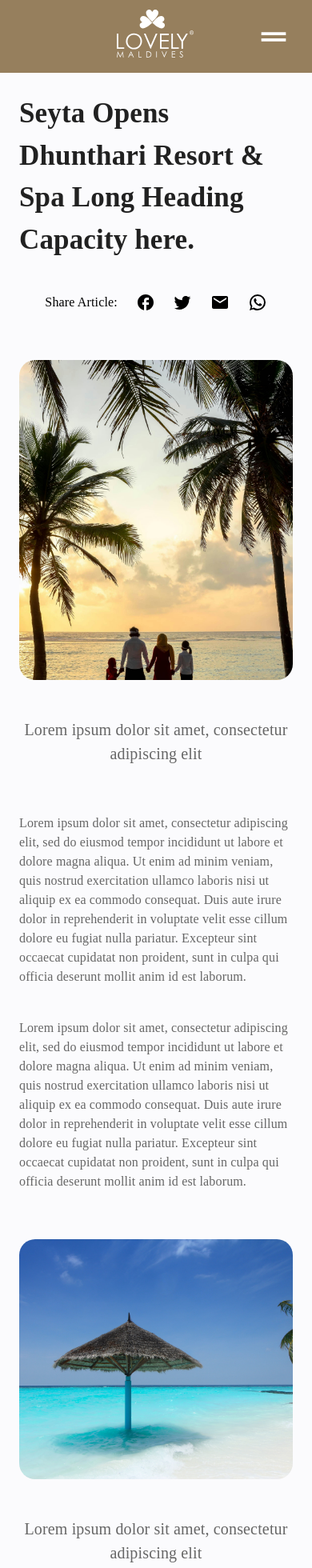
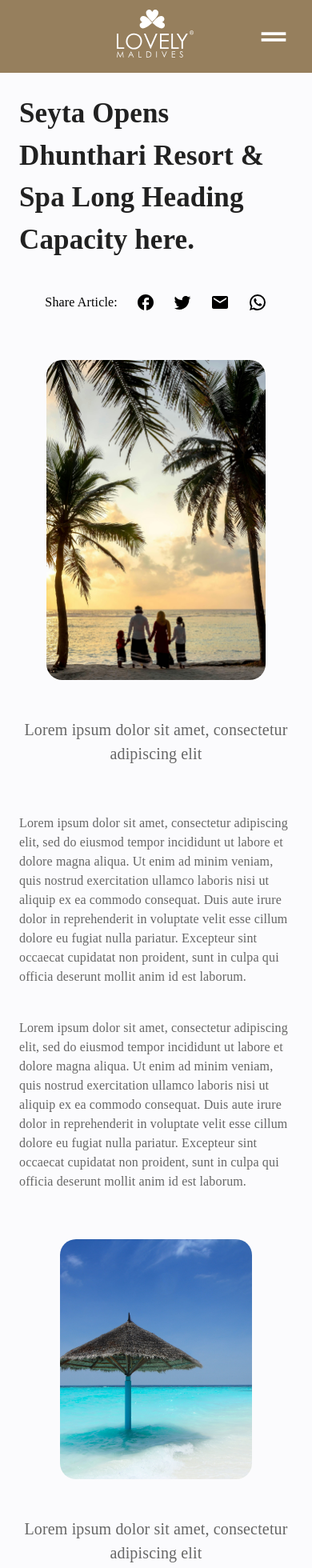
Before and after one commit to MachineIntelligence6/lovely-maldives-ts, a Next.js app: page /blog-articles in a window 390 px wide. Shown: the top 1960 px of the page at 80% size. Built offline with nearby package versions, Linux system fonts and the light colour scheme; no server answers.

Commit message:
update about maldives  for mobile version

```diff
--- a/src/app/globals.css
+++ b/src/app/globals.css
@@ -322,11 +322,11 @@ label + .css-1x0154w-MuiInputBase-root-MuiInput-root {
     border-radius: 20px;
   } */
   .articleBlog {
-    width: 100%;
+    width: 80%;
     height: 200px;
   }
   .articleImg {
-    width: 100%;
+    width: 70%;
     height: 200px;
   }
   .article {
```
Also changed, not shown: src/app/about-maldives/page.tsx (+8 -8 lines).
